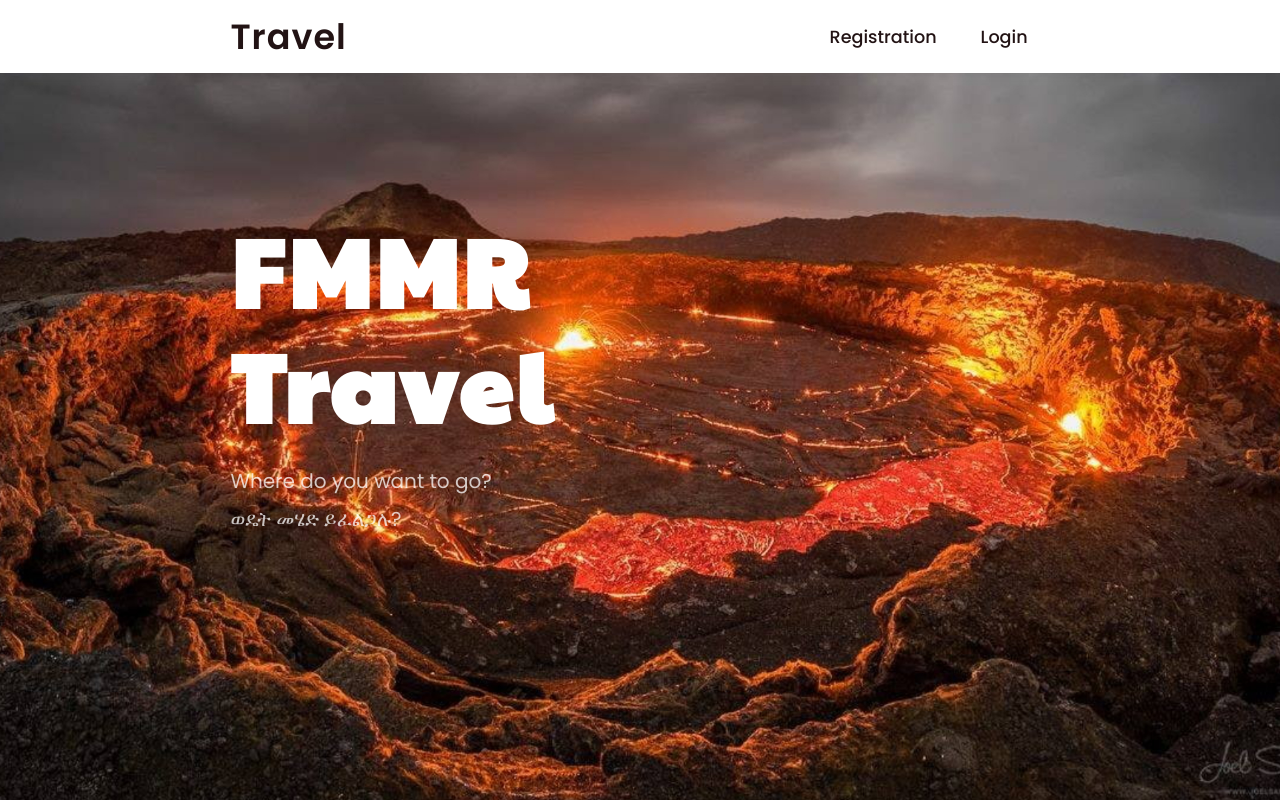
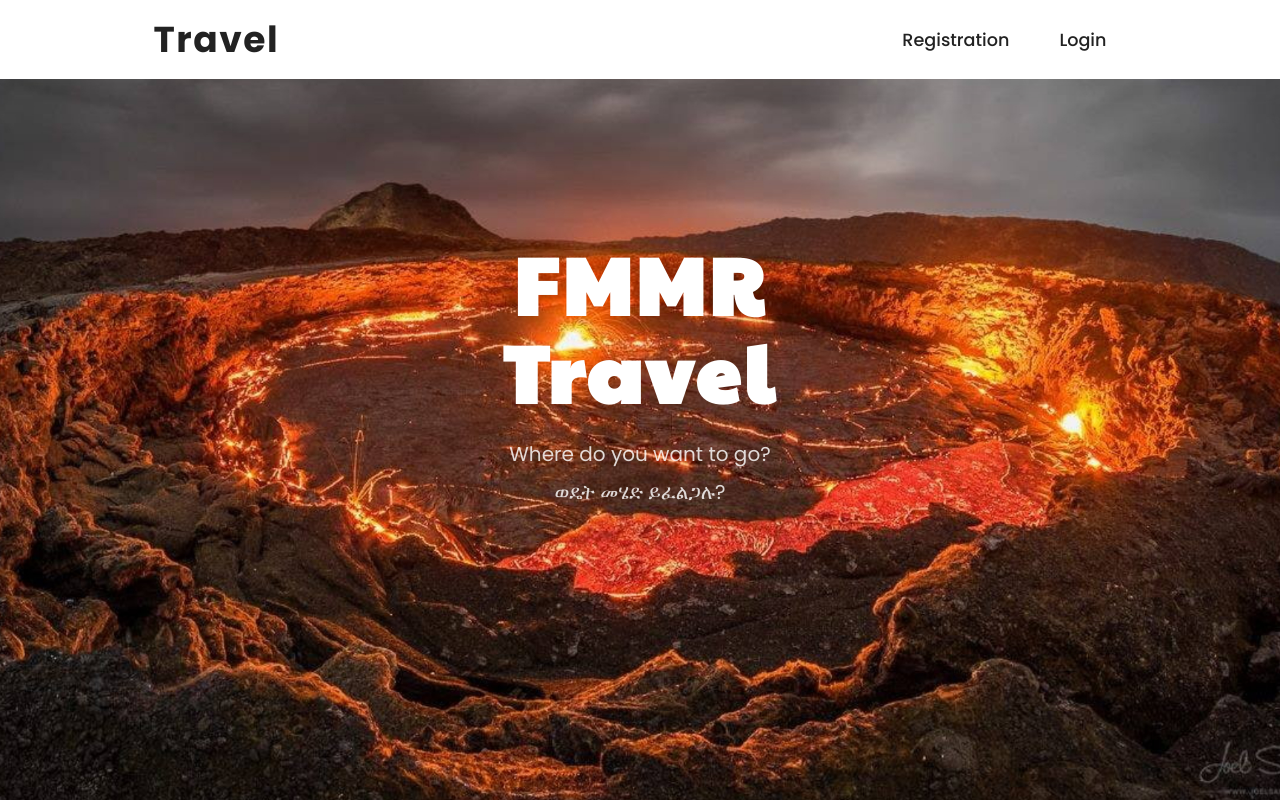
Before and after one commit to faniflex/FMMR-tour-and-Travel, a PHP site: page /website.html in a window 1280 px wide. Run offline with PHP 8.4, Linux system fonts and the light colour scheme.

Commit message:
Update web.css

```diff
--- a/styles/web.css
+++ b/styles/web.css
@@ -1,4 +1,4 @@
-*{
+* {
     padding: 0;
     margin: 0;
     box-sizing: border-box;
@@ -7,21 +7,25 @@
     list-style: none;
     scroll-behavior: smooth;
 }
-:root{
-    --bg-color: #fff;
-    --text-color:#221314;
-    --second-color:#5a7184;
-    --main-color:#6a54fa;
-    --big-font:6rem;
-    --h2-font:3rem;
-    --p-font:1.1rem;
+
+:root {
+    --bg-color: #ffffff;
+    --text-color: #222;
+    --second-color: #5a7184;
+    --main-color: #6a54fa;
+    --accent-color: #ff7a59;
+    --big-font: 5rem;
+    --h2-font: 2.5rem;
+    --p-font: 1.1rem;
 }
-body{
+
+body {
     background: var(--bg-color);
     color: var(--text-color);
 }
 
-header{
+/* Header styling */
+header {
     position: fixed;
     top: 0;
     right: 0;
@@ -30,40 +34,59 @@
     display: flex;
     align-items: center;
     justify-content: space-between;
-    background: transparent ;
-    padding: 30px 18%;
-    transition: ease .40s;
-}
-.logo{
-    font-size: 35px;
-    font-weight: 600;
-    letter-spacing: 1px;
-    color: var(--bg-color);
+    background: transparent;
+    padding: 30px 12%;
+    transition: all 0.4s ease;
 }
 
-.navbar{
+/* Logo */
+.logo {
+    font-size: 36px;
+    font-weight: 700;
+    letter-spacing: 1.5px;
+    color: var(--bg-color);
+    transition: 0.3s;
+}
+
+/* Navbar */
+.navbar {
     display: flex;
+    gap: 10px;
 }
-.navbar:hover{
-    margin-right: 15px;
-}
-.navbar a{
+
+.navbar a {
     color: var(--bg-color);
     font-size: var(--p-font);
     font-weight: 500;
-    padding: 10px 22px;
-    border-radius: 4px;
-    transition: ease .40s;
+    padding: 10px 20px;
+    border-radius: 6px;
+    position: relative;
+    transition: all 0.4s ease;
 }
 
-.navbar a:hover{
+.navbar a::after {
+    content: '';
+    position: absolute;
+    width: 0%;
+    height: 2px;
+    left: 0;
+    bottom: 0;
     background: var(--bg-color);
-    color: var(--text-color);
-    box-shadow: 50px 10px 30px rgb(85 85 85 / 200);
-    border-radius: 4px;
+    transition: width 0.3s ease;
 }
 
-#menu-icon{
+.navbar a:hover::after {
+    width: 100%;
+}
+
+.navbar a:hover {
+    color: var(--accent-color);
+    background: rgba(255, 255, 255, 0.1);
+    backdrop-filter: blur(6px);
+}
+
+/* Menu icon for mobile (optional toggle) */
+#menu-icon {
     color: var(--bg-color);
     font-size: 35px;
     z-index: 10001;
@@ -71,62 +94,97 @@
     display: none;
 }
 
-section{
-    padding: 80px 18%;
+section {
+    padding: 100px 12%;
 }
 
-.home{
+/* Home section */
+.home {
     position: relative;
     width: 100%;
     height: 100vh;
-    background:url(header-background2.jpg);
-    background-size: cover;
-    background-position: center;
+    background: url('header-background2.jpg') center/cover no-repeat;
     display: grid;
-    grid-template-columns: repeat(1, 1fr);
+    grid-template-columns: 1fr;
     align-items: center;
+    text-align: center;
 }
 
-.home-text h1{
+.home-text h1 {
     font-size: var(--big-font);
-    line-height: 1.2;
+    line-height: 1.1;
     color: var(--bg-color);
     font-family: 'Paytone One', sans-serif;
     letter-spacing: 4px;
     margin-bottom: 20px;
+    animation: fadeDown 1.5s ease-in-out;
 }
 
-.home-text p{
-    color: #ffffffbf;
+@keyframes fadeDown {
+    from {
+        opacity: 0;
+        transform: translateY(-30px);
+    }
+    to {
+        opacity: 1;
+        transform: translateY(0);
+    }
+}
+
+.home-text p {
+    color: #ffffffd1;
     font-size: 20px;
     font-weight: 400;
     line-height: 38px;
     margin-bottom: 50px;
+    animation: fadeUp 1.5s ease-in-out;
 }
 
-.home-btn{
+@keyframes fadeUp {
+    from {
+        opacity: 0;
+        transform: translateY(30px);
+    }
+    to {
+        opacity: 1;
+        transform: translateY(0);
+    }
+}
+
+/* Home button */
+.home-btn {
     display: inline-block;
     font-size: 16px;
-    padding: 15px 30px;
-    background: #ffffffbf;
+    padding: 14px 32px;
+    background: var(--bg-color);
     color: var(--main-color);
-    border-radius: 4px;
-    transition: ease .40s;
+    border-radius: 8px;
+    font-weight: 600;
+    box-shadow: 0 4px 15px rgba(106, 84, 250, 0.2);
+    transition: all 0.4s ease;
 }
 
-.home-btn:hover{
-    background: var(--bg-color);
-    transform: scale(1.1);
+.home-btn:hover {
+    background: var(--main-color);
+    color: white;
+    transform: scale(1.05);
+    box-shadow: 0 6px 25px rgba(106, 84, 250, 0.4);
 }
 
-header.sticky{
+/* Sticky Header */
+header.sticky {
     background: var(--bg-color);
-    padding: 10px 18%;
-    box-shadow: rgba(33, 35, 38, 0.1) 0px 10px 10px -10px;
+    padding: 12px 12%;
+    box-shadow: 0 8px 20px rgba(0, 0, 0, 0.05);
+    transition: 0.3s;
 }
-.sticky .logo{
+
+.sticky .logo,
+.sticky .navbar a {
     color: var(--text-color);
 }
-.sticky .navbar a{
-    color: var(--text-color);
+
+.sticky .navbar a:hover {
+    color: var(--main-color);
+    background: rgba(0, 0, 0, 0.05);
 }
```
